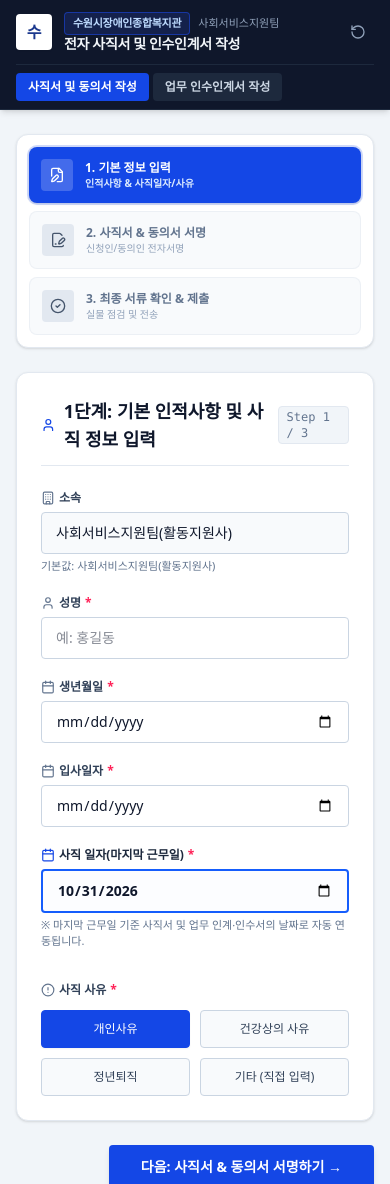
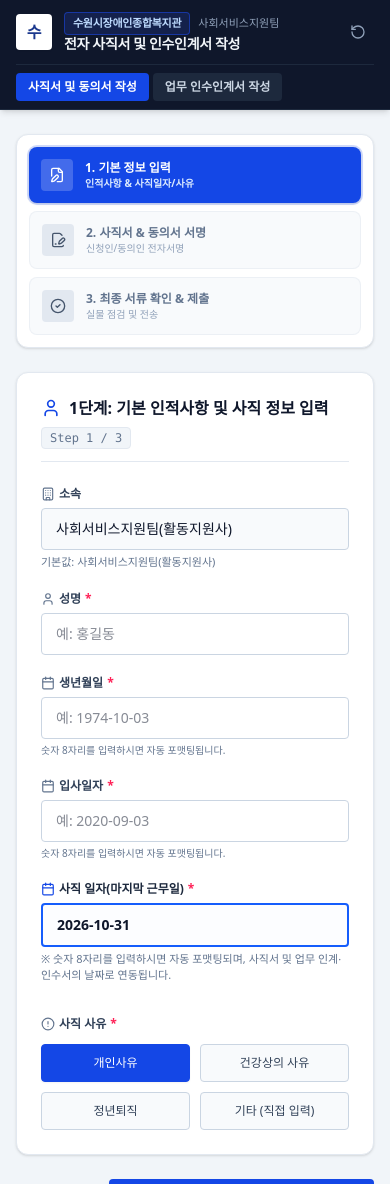
Before and after one commit to kong518/Sajick, a React (Vite) app: page / in a window 390 px wide. Shown: the top 1184 px of the page. Built offline with nearby package versions, Linux system fonts and the light colour scheme; no server answers; the database is empty.

Commit message:
fix: improve date validation and responsive layout
- Add date format validation (YYYY-MM-DD) for form inputs
- Implement automatic date formatting helper
- Refactor responsive scaling logic to use inline styles for better reliability
- Adjust responsive tab UI for improved mobile layout

```diff
--- a/src/components/FormStep1Basic.tsx
+++ b/src/components/FormStep1Basic.tsx
@@ -20,22 +20,34 @@ export const FormStep1Basic: React.FC<FormStep1BasicProps> = ({
   onChange,
   onNext,
 }) => {
+  const formatToDateString = (val: string) => {
+    const clean = val.replace(/\D/g, '');
+    if (clean.length <= 4) return clean;
+    if (clean.length <= 6) return `${clean.slice(0, 4)}-${clean.slice(4)}`;
+    return `${clean.slice(0, 4)}-${clean.slice(4, 6)}-${clean.slice(6, 8)}`;
+  };
+
+  const handleDateInput = (val: string, callback: (formatted: string) => void) => {
+    callback(formatToDateString(val));
+  };
+
   const handleSubmit = (e: React.FormEvent) => {
     e.preventDefault();
     if (!formData.name.trim()) {
       alert('성명을 입력해 주세요.');
       return;
     }
-    if (!formData.birthDate) {
-      alert('생년월일을 입력해 주세요.');
+    const dateRegex = /^\d{4}-\d{2}-\d{2}$/;
+    if (!formData.birthDate || !dateRegex.test(formData.birthDate)) {
+      alert('생년월일을 YYYY-MM-DD 형식의 8자리 숫자로 입력해 주세요.');
       return;
     }
-    if (!formData.hireDate) {
-      alert('입사일자를 입력해 주세요.');
+    if (!formData.hireDate || !dateRegex.test(formData.hireDate)) {
+      alert('입사일자를 YYYY-MM-DD 형식의 8자리 숫자로 입력해 주세요.');
       return;
     }
-    if (!formData.resignationDate) {
-      alert('사직 일자(마지막 근무일)를 입력해 주세요.');
+    if (!formData.resignationDate || !dateRegex.test(formData.resignationDate)) {
+      alert('사직 일자를 YYYY-MM-DD 형식의 8자리 숫자로 입력해 주세요.');
       return;
     }
     onNext();
@@ -78,12 +90,12 @@ export const FormStep1Basic: React.FC<FormStep1BasicProps> = ({
   return (
     <form id="step1-form" onSubmit={handleSubmit} className="space-y-6">
       <div className="bg-white rounded-xl border border-slate-200 shadow-sm p-6 md:p-8 space-y-6">
-        <div className="flex items-center justify-between pb-3 border-b border-slate-200">
-          <h2 className="text-lg font-bold text-slate-900 flex items-center gap-2">
-            <User className="w-5 h-5 text-blue-700" />
-            1단계: 기본 인적사항 및 사직 정보 입력
+        <div className="flex flex-col sm:flex-row sm:items-center justify-between pb-3 border-b border-slate-200 gap-2">
+          <h2 className="text-base sm:text-lg font-bold text-slate-900 flex items-center gap-2 leading-snug">
+            <User className="w-5 h-5 text-blue-700 shrink-0" />
+            <span>1단계: 기본 인적사항 및 사직 정보 입력</span>
           </h2>
-          <span className="text-xs font-mono text-slate-500 bg-slate-100 px-2 py-0.5 rounded border border-slate-200">
+          <span className="self-start sm:self-auto text-xs font-mono text-slate-500 bg-slate-100 px-2 py-0.5 rounded border border-slate-200 shrink-0">
             Step 1 / 3
           </span>
         </div>
@@ -130,13 +142,17 @@ export const FormStep1Basic: React.FC<FormStep1BasicProps> = ({
               생년월일 <span className="text-rose-500">*</span>
             </label>
             <input
-              type="date"
+              type="text"
+              inputMode="numeric"
+              pattern="[0-9\-]*"
               id="input-birthDate"
               value={formData.birthDate}
-              onChange={(e) => onChange({ birthDate: e.target.value })}
+              onChange={(e) => handleDateInput(e.target.value, (formatted) => onChange({ birthDate: formatted }))}
+              placeholder="예: 1974-10-03"
               className="w-full px-3.5 py-2.5 border border-slate-300 rounded text-sm text-slate-900 focus:ring-2 focus:ring-blue-600 focus:border-blue-600 focus:outline-none transition"
               required
             />
+            <p className="text-[10px] text-slate-500 mt-1">숫자 8자리를 입력하시면 자동 포맷팅됩니다.</p>
           </div>
 
           {/* 입사일자 */}
@@ -146,13 +162,17 @@ export const FormStep1Basic: React.FC<FormStep1BasicProps> = ({
               입사일자 <span className="text-rose-500">*</span>
             </label>
             <input
-              type="date"
+              type="text"
+              inputMode="numeric"
+              pattern="[0-9\-]*"
               id="input-hireDate"
               value={formData.hireDate}
-              onChange={(e) => onChange({ hireDate: e.target.value })}
+              onChange={(e) => handleDateInput(e.target.value, (formatted) => onChange({ hireDate: formatted }))}
+              placeholder="예: 2020-09-03"
               className="w-full px-3.5 py-2.5 border border-slate-300 rounded text-sm text-slate-900 focus:ring-2 focus:ring-blue-600 focus:border-blue-600 focus:outline-none transition"
               required
             />
+            <p className="text-[10px] text-slate-500 mt-1">숫자 8자리를 입력하시면 자동 포맷팅됩니다.</p>
           </div>
 
           {/* 사직 일자(마지막 근무일) */}
@@ -162,15 +182,18 @@ export const FormStep1Basic: React.FC<FormStep1BasicProps> = ({
               사직 일자(마지막 근무일) <span className="text-rose-500">*</span>
             </label>
             <input
-              type="date"
+              type="text"
+              inputMode="numeric"
+              pattern="[0-9\-]*"
               id="input-resignationDate"
               value={formData.resignationDate}
-              onChange={(e) => handleResignationDateChange(e.target.value)}
+              onChange={(e) => handleDateInput(e.target.value, (formatted) => handleResignationDateChange(formatted))}
+              placeholder="예: 2026-09-03"
               className="w-full px-3.5 py-2.5 border-2 border-blue-600 bg-blue-50/20 rounded text-sm text-slate-900 font-bold focus:bg-white focus:ring-2 focus:ring-blue-600 focus:outline-none transition"
               required
             />
             <p className="text-[11px] text-slate-500 mt-1">
-              ※ 마지막 근무일 기준 사직서 및 업무 인계·인수서의 날짜로 자동 연동됩니다.
+              ※ 숫자 8자리를 입력하시면 자동 포맷팅되며, 사직서 및 업무 인계·인수서의 날짜로 연동됩니다.
             </p>
           </div>
         </div>
--- a/src/components/StandaloneHandoverView.tsx
+++ b/src/components/StandaloneHandoverView.tsx
@@ -69,6 +69,13 @@ export const StandaloneHandoverView: React.FC<StandaloneHandoverViewProps> = ({
 
   // Clipboard copy feedback
   const [copySuccess, setCopySuccess] = useState(false);
+
+  const formatToDateString = (val: string) => {
+    const clean = val.replace(/\D/g, '');
+    if (clean.length <= 4) return clean;
+    if (clean.length <= 6) return `${clean.slice(0, 4)}-${clean.slice(4)}`;
+    return `${clean.slice(0, 4)}-${clean.slice(4, 6)}-${clean.slice(6, 8)}`;
+  };
 
   // 3. Admin Edit Form State
   const activeSubmission = submissions.find((s) => s.id === selectedSubId) || submissions[0] || null;
@@ -340,7 +347,7 @@ export const StandaloneHandoverView: React.FC<StandaloneHandoverViewProps> = ({
       </div>
 
       {/* Role Selector Tabs (인계자 vs 인수자 vs 관리자) */}
-      <div className="bg-white p-2 rounded-xl border border-slate-200 shadow-sm grid grid-cols-2 md:grid-cols-3 gap-2 text-xs font-bold">
+      <div className="bg-white p-1.5 rounded-xl border border-slate-200 shadow-sm grid grid-cols-2 md:grid-cols-3 gap-1.5 text-xs font-bold">
         <button
           type="button"
           id="btn-signer-handover"
@@ -349,14 +356,17 @@ export const StandaloneHandoverView: React.FC<StandaloneHandoverViewProps> = ({
             setSubmissionSuccess(null);
             setErrorMessage(null);
           }}
-          className={`py-3 px-4 rounded-lg flex items-center justify-center gap-2 transition ${
+          className={`py-2 px-1.5 sm:py-3 sm:px-4 rounded-lg flex flex-col items-center justify-center text-center leading-tight transition ${
             signerRole === 'handover'
               ? 'bg-blue-700 text-white shadow-xs'
               : 'text-slate-700 hover:bg-slate-100'
           }`}
         >
-          <UserCheck className="w-4 h-4" />
-          인계자 서명 (퇴사 활동지원사)
+          <div className="flex items-center gap-1">
+            <UserCheck className="w-3.5 h-3.5" />
+            <span className="text-xs sm:text-sm font-bold">인계자 서명</span>
+          </div>
+          <span className="text-[10px] mt-0.5 font-normal opacity-90">(퇴사 활동지원사)</span>
         </button>
 
         <button
@@ -367,14 +377,17 @@ export const StandaloneHandoverView: React.FC<StandaloneHandoverViewProps> = ({
             setSubmissionSuccess(null);
             setErrorMessage(null);
           }}
-          className={`py-3 px-4 rounded-lg flex items-center justify-center gap-2 transition ${
+          className={`py-2 px-1.5 sm:py-3 sm:px-4 rounded-lg flex flex-col items-center justify-center text-center leading-tight transition ${
             signerRole === 'takeover'
               ? 'bg-emerald-700 text-white shadow-xs'
               : 'text-slate-700 hover:bg-slate-100'
           }`}
         >
-          <Users className="w-4 h-4" />
-          인수자 서명 (후임 / 전담인력)
+          <div className="flex items-center gap-1">
+            <Users className="w-3.5 h-3.5" />
+            <span className="text-xs sm:text-sm font-bold">인수자 서명</span>
+          </div>
+          <span className="text-[10px] mt-0.5 font-normal opacity-90">(후임 / 전담인력)</span>
         </button>
 
         {currentRole === 'admin' && (
@@ -386,14 +399,17 @@ export const StandaloneHandoverView: React.FC<StandaloneHandoverViewProps> = ({
               setSubmissionSuccess(null);
               setErrorMessage(null);
             }}
-            className={`col-span-2 md:col-span-1 py-3 px-4 rounded-lg flex items-center justify-center gap-2 transition ${
+            className={`col-span-2 md:col-span-1 py-2 px-1.5 sm:py-3 sm:px-4 rounded-lg flex flex-col items-center justify-center text-center leading-tight transition ${
               signerRole === 'admin'
                 ? 'bg-slate-900 text-white shadow-xs'
                 : 'text-slate-700 hover:bg-slate-100'
             }`}
           >
-            <Shield className="w-4 h-4 text-amber-400" />
-            기관 관리자 통합 관리 모드
+            <div className="flex items-center gap-1 justify-center">
+              <Shield className="w-3.5 h-3.5 text-amber-400" />
+              <span className="text-xs sm:text-sm font-bold">기관 관리자</span>
+            </div>
+            <span className="text-[10px] mt-0.5 font-normal opacity-90">(통합 관리 모드)</span>
           </button>
         )}
       </div>
@@ -664,12 +680,18 @@ export const StandaloneHandoverView: React.FC<StandaloneHandoverViewProps> = ({
                   인계일자 (사직일자/마지막 근무일) <span className="text-rose-500">*</span>
                 </label>
                 <input
-                  type="date"
+                  type="text"
+                  inputMode="numeric"
+                  pattern="[0-9\-]*"
                   value={handoverForm.handoverDate}
-                  onChange={(e) => setHandoverForm({ ...handoverForm, handoverDate: e.target.value })}
+                  onChange={(e) => setHandoverForm({ ...handoverForm, handoverDate: formatToDateString(e.target.value) })}
+                  placeholder="예: 2026-09-03"
                   className="w-full px-3 py-2 border border-slate-300 rounded text-slate-900 font-bold focus:ring-2 focus:ring-blue-600 focus:outline-none"
                   required
                 />
+                <span className="text-[10px] text-slate-500 mt-1 block">
+                  숫자 8자리를 입력하시면 자동 포맷팅됩니다.
+                </span>
               </div>
 
               <div>
@@ -916,12 +938,18 @@ export const StandaloneHandoverView: React.FC<StandaloneHandoverViewProps> = ({
                   인수일자 <span className="text-rose-500">*</span>
                 </label>
                 <input
-                  type="date"
+                  type="text"
+                  inputMode="numeric"
+                  pattern="[0-9\-]*"
                   value={takeoverForm.takeoverDate}
-                  onChange={(e) => setTakeoverForm({ ...takeoverForm, takeoverDate: e.target.value })}
+                  onChange={(e) => setTakeoverForm({ ...takeoverForm, takeoverDate: formatToDateString(e.target.value) })}
+                  placeholder="예: 2026-09-03"
                   className="w-full px-3 py-2 border border-slate-300 rounded text-slate-900 font-bold focus:ring-2 focus:ring-emerald-600 focus:outline-none"
                   required
                 />
+                <span className="text-[10px] text-slate-500 mt-1 block">
+                  숫자 8자리를 입력하시면 자동 포맷팅됩니다.
+                </span>
               </div>
             </div>
           </div>
--- a/src/index.css
+++ b/src/index.css
@@ -43,8 +43,8 @@
     display: block !important;
   }
   .responsive-page-scale-content {
-    transform: scale(var(--page-scale)) !important;
-    transform-origin: top center !important;
+    transform: scale(var(--page-scale));
+    transform-origin: top center;
     position: absolute !important;
     top: 0 !important;
     left: 50% !important;
```
Also changed, not shown: src/components/DocumentPaperPreview.tsx (+10 -4 lines).
